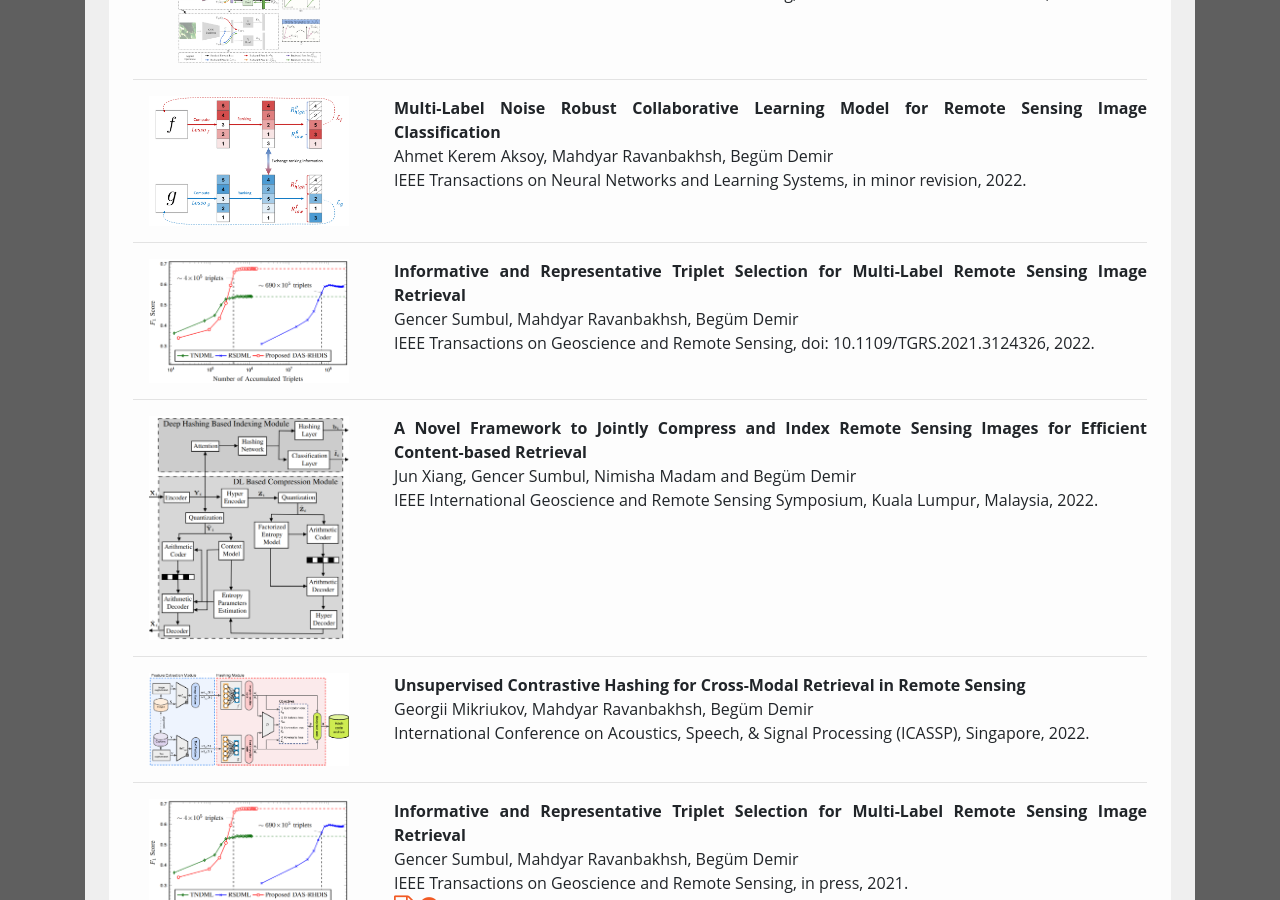
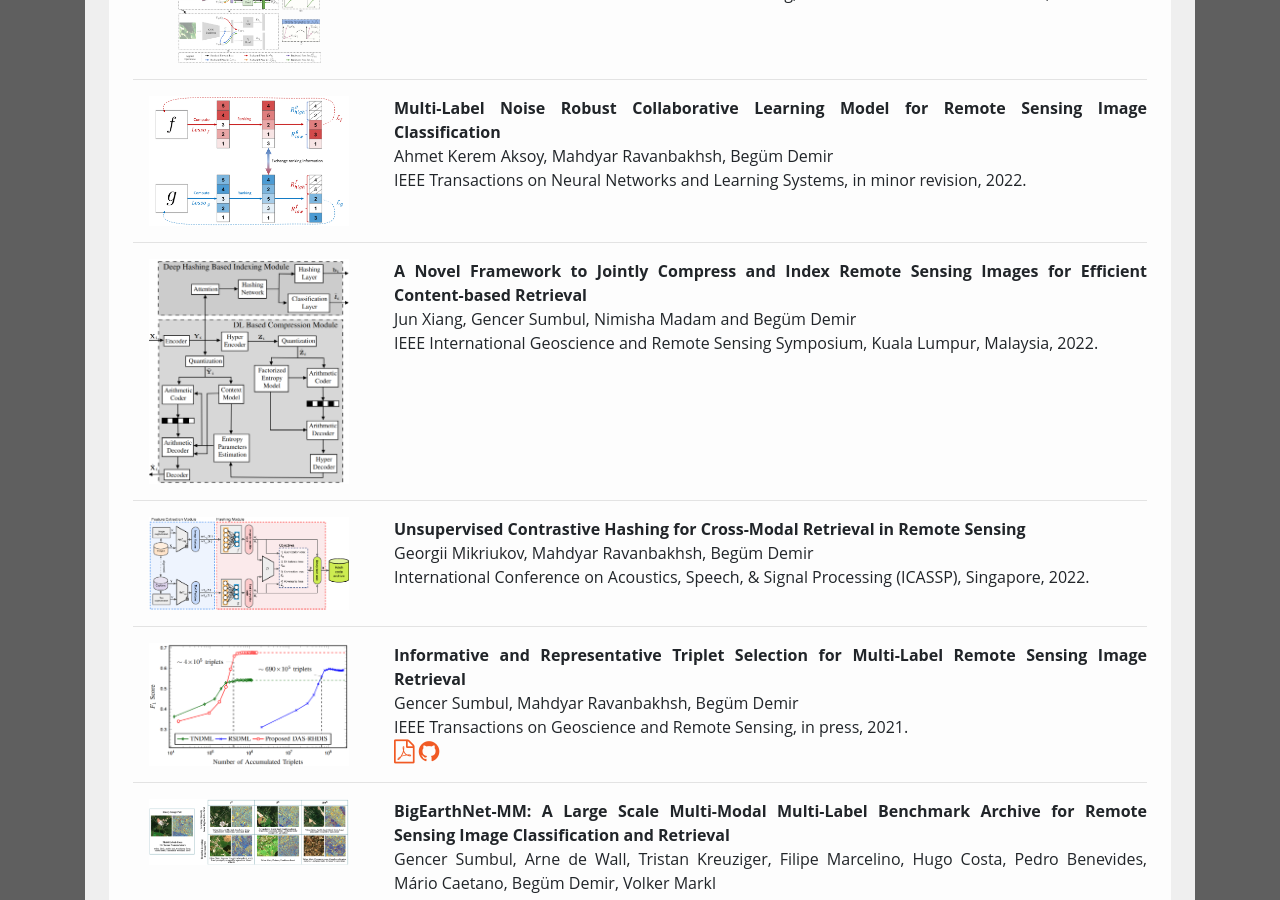
Before and after one commit to rsim-tu-berlin/bigearth.eu, a Jekyll site: the page built from publications.md, in a window 1280 px wide and 900 px high, scrolled down 504 px. Built offline with Jekyll 4.4.1, drawn with Linux system fonts in a browser that asks for light colours; nearby versions of some CDN libraries; a style sheet for code colours, icons or effects is not loaded.

Commit message:
duplicate removed

```diff
--- a/publications.md
+++ b/publications.md
@@ -30,17 +30,6 @@ guid: https://www.bigearth.eu/publications
 				<span class="publication-title">Multi-Label Noise Robust Collaborative Learning Model for Remote Sensing Image Classification</span><br />
 				Ahmet Kerem Aksoy, Mahdyar Ravanbakhsh, Begüm Demir<br />
 				IEEE Transactions on Neural Networks and Learning Systems, in minor revision, 2022.<br />
-			</div>
-		</div>
-		<hr />
-		<div class="row">
-			<div class="col-lg-3 col-lg-12-pull">
-				<img class="publication-image mx-auto d-block" src="assets/publications/images/TRIPLET-2022.png">
-			</div>
-			<div class="col-lg-9 col-lg-12-push">
-				<span class="publication-title">Informative and Representative Triplet Selection for Multi-Label Remote Sensing Image Retrieval</span><br />
-				Gencer Sumbul, Mahdyar Ravanbakhsh, Begüm Demir<br />
-				IEEE Transactions on Geoscience and Remote Sensing, doi: 10.1109/TGRS.2021.3124326, 2022.<br />
 			</div>
 		</div>
 		<hr />
```
